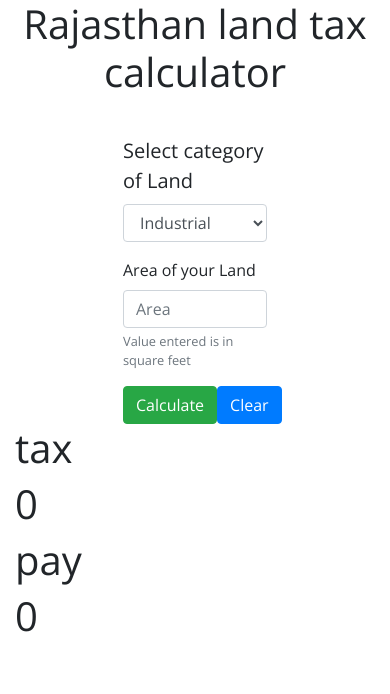
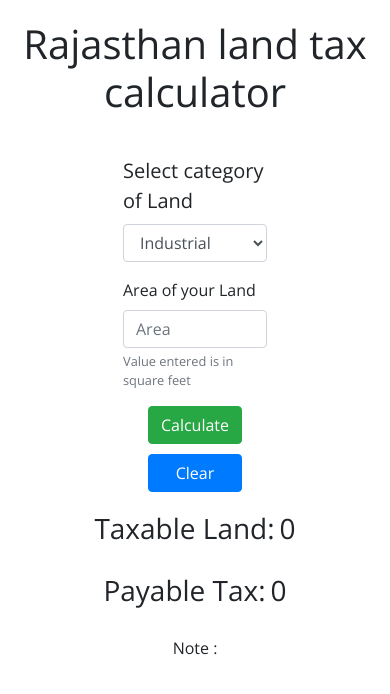
Before and after one commit to Kalphupadhyay/LandTax, a React (Create React App) app: page / in a window 390 px wide. Shown: the top 694 px of the page. Built offline with nearby package versions, Linux system fonts and the light colour scheme.

Commit message:
little changes

```diff
--- a/src/App.js
+++ b/src/App.js
@@ -3,7 +3,7 @@ import "./index.css";
 import Picker from "./Components/Picker";
 const App = (props) => {
   return (
-    <div className="container-lg">
+    <div className="container-lg" style={{ marginTop: 20 }}>
       <h1 className="title">Rajasthan land tax calculator</h1>
       <Picker />
     </div>
--- a/src/Components/Land.js
+++ b/src/Components/Land.js
@@ -80,7 +80,12 @@ const Land = (props) => {
             </Form.Text>
           </Form.Group>
           <div className={classes.buttonContainer}>
-            <Button variant="success" type="submit" onClick={CalculateHandler}>
+            <Button
+              variant="success"
+              className={classes.btn}
+              type="submit"
+              onClick={CalculateHandler}
+            >
               Calculate
             </Button>
 
@@ -90,10 +95,17 @@ const Land = (props) => {
           </div>
         </Form>
       </div>
-      <h1>tax</h1>
-      <h1>{taxable}</h1>
-      <h1>pay</h1>
-      <h1>{Pay}</h1>
+      <div className={classes.Tax}>
+        <h3>Taxable Land:</h3>
+        <h3 style={{ marginLeft: 5 }}>{taxable}</h3>
+      </div>
+      <div className={classes.Tax}>
+        <h3>Payable Tax:</h3>
+        <h3 style={{ marginLeft: 5 }}>{Pay}</h3>
+      </div>
+      <div style={{ display: "flex", justifyContent: "center", marginTop: 20 }}>
+        Note :
+      </div>
     </div>
   );
 };
--- a/src/Components/styles.module.css
+++ b/src/Components/styles.module.css
@@ -11,5 +11,19 @@
 }
 .buttonContainer {
   display: flex;
-  justify-content: space-between;
+  justify-content: space-around;
 }
+.Tax {
+  display: flex;
+  justify-content: center;
+  margin-top: 20px;
+}
+
+@media (max-width: 490px) {
+  .buttonContainer {
+    display: grid;
+  }
+  .btn {
+    margin-bottom: 10px;
+  }
+}
```
